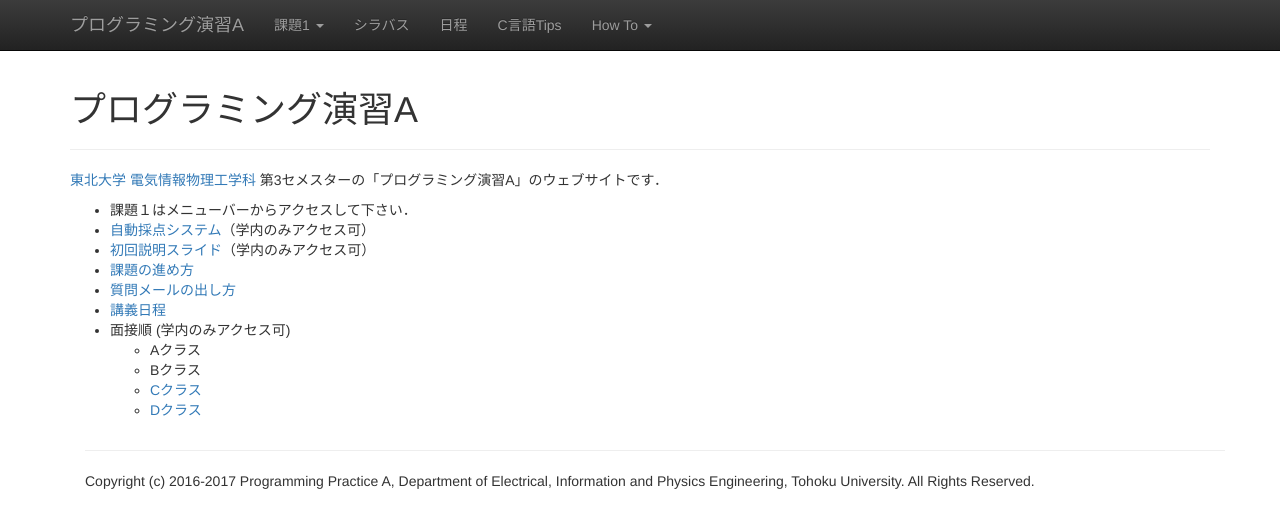
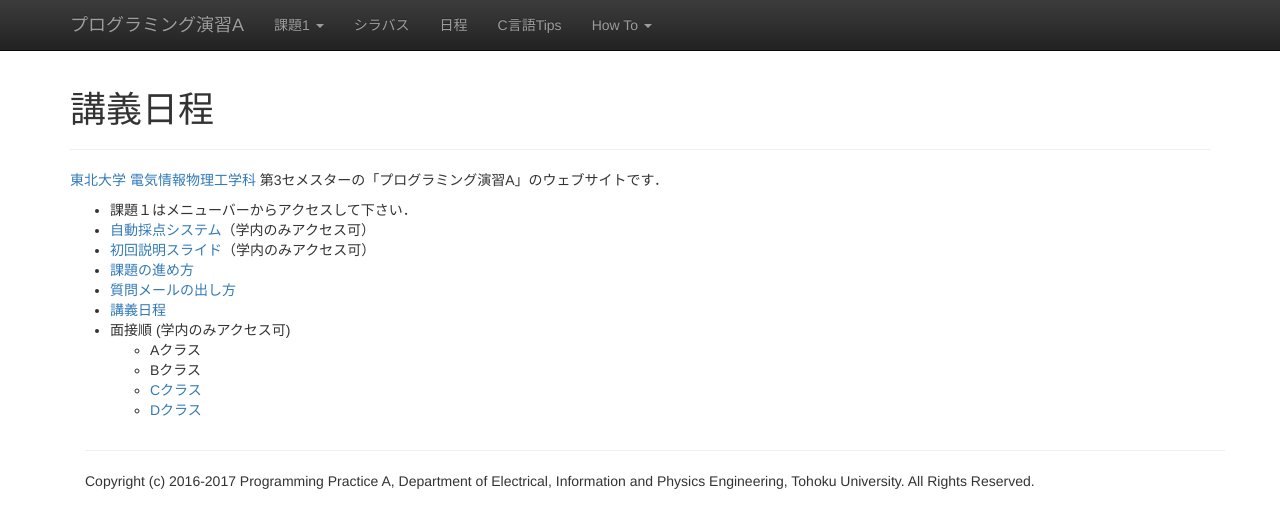
Before and after one commit to ecei-tohoku/ppa-public, a Jekyll site: the page built from index.md, in a window 1280 px wide. Shown: the top 528 px of the page. Built offline with Jekyll 4.4.1, drawn with Linux system fonts in a browser that asks for light colours; nearby versions of some CDN libraries; our own code applies the rules of GitHub Pages for plain Markdown files.

Commit message:
An attempt for fixing the header of the top page.

```diff
--- a/index.md
+++ b/index.md
@@ -1,6 +1,6 @@
 ---
 layout: index
-title: プログラミング演習A
+title: 講義日程
 ---
 
 [東北大学](http://www.tohoku.ac.jp/) [電気情報物理工学科](http://www.ecei.tohoku.ac.jp/eipe/) 第3セメスターの「プログラミング演習A」のウェブサイトです．
```
